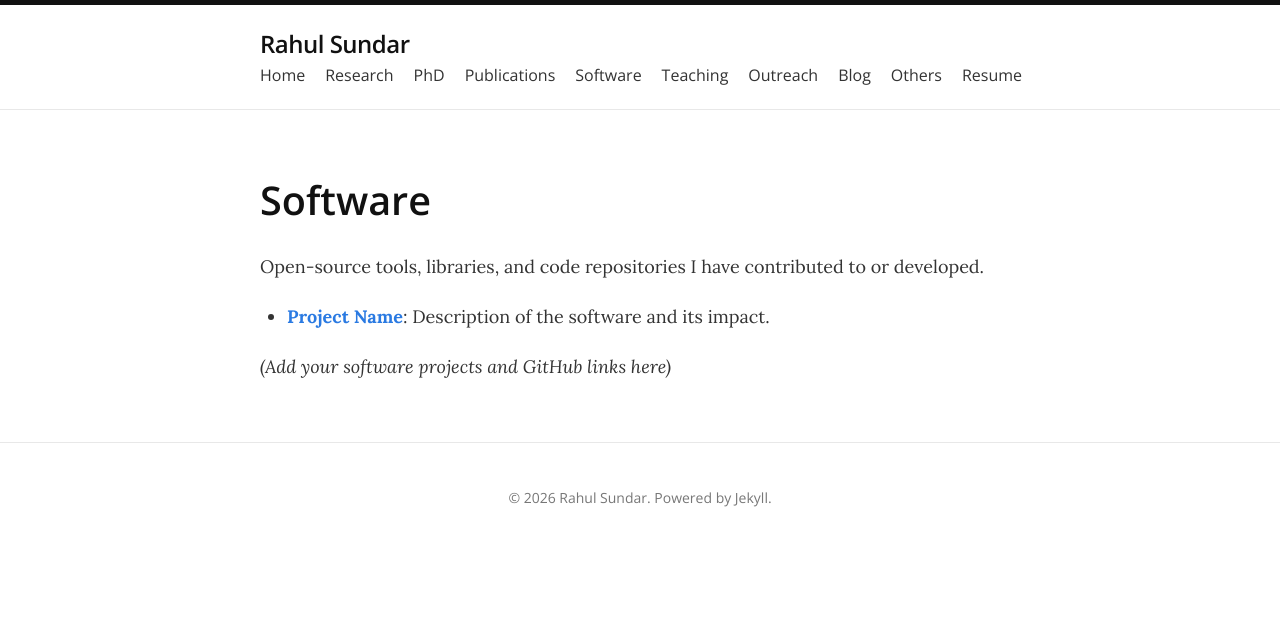
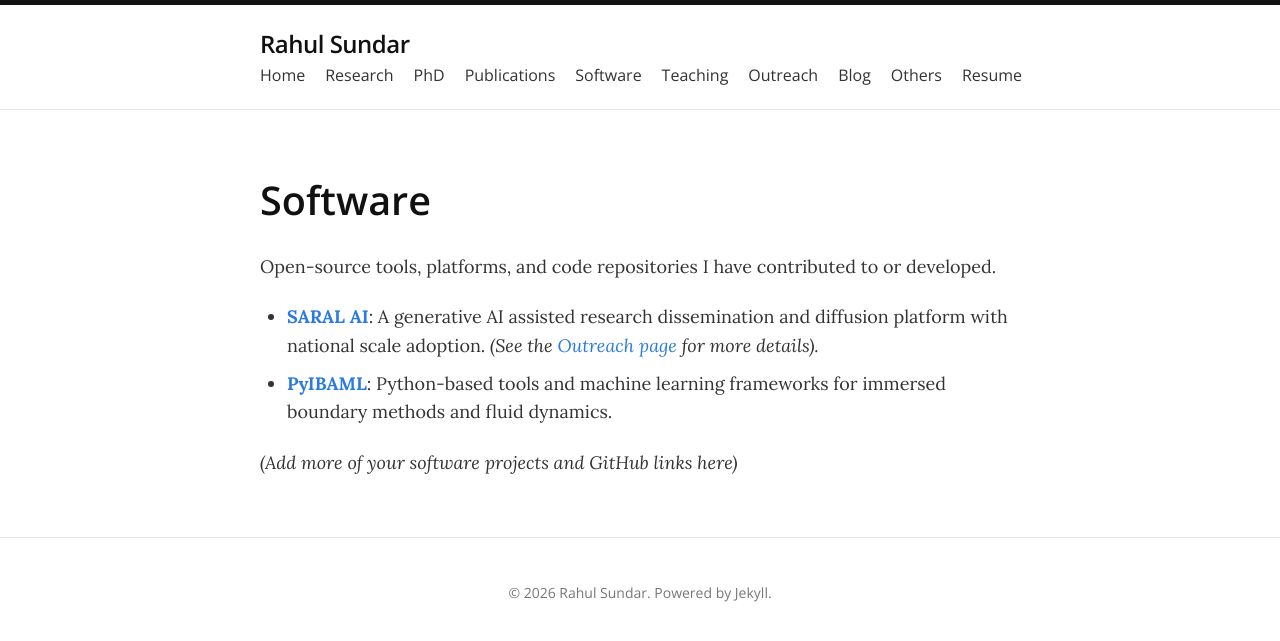
Before and after one commit to RahulSundar/rahulsundar.github.io, a Jekyll site: the page built from software.md, in a window 1280 px wide. Shown: the top 641 px of the page. Built offline with Jekyll 4.4.1, drawn with Linux system fonts in a browser that asks for light colours.

Commit message:
Update home page layout and add software links

```diff
--- a/software.md
+++ b/software.md
@@ -5,8 +5,9 @@ title: Software
 
 # Software
 
-Open-source tools, libraries, and code repositories I have contributed to or developed.
+Open-source tools, platforms, and code repositories I have contributed to or developed.
 
-- **[Project Name](https://github.com/RahulSundar/)**: Description of the software and its impact.
+- [**SARAL AI**](https://github.com/RahulSundar/saral): A generative AI assisted research dissemination and diffusion platform with national scale adoption. *(See the [Outreach page](/outreach/saralai/) for more details).*
+- [**PyIBAML**](https://github.com/RahulSundar/PyIBAML): Python-based tools and machine learning frameworks for immersed boundary methods and fluid dynamics.
 
-*(Add your software projects and GitHub links here)*
+*(Add more of your software projects and GitHub links here)*
```
Also changed, not shown: index.md (+15 -4 lines).
